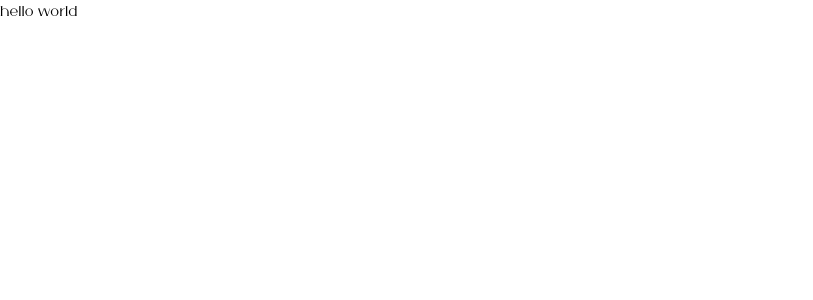
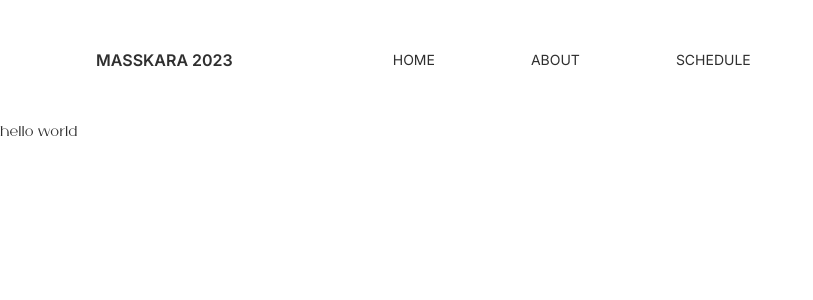
Before and after one commit to joshxfi/masskara-23, a Next.js app: page / in a window 1280 px wide. Shown: the top 300 px of the page, without its empty margins (0-813 px from the left). Built offline with nearby package versions, Linux system fonts and the light colour scheme.

Commit message:
feat: add navbar

```diff
--- a/src/app/layout.tsx
+++ b/src/app/layout.tsx
@@ -1,6 +1,7 @@
 import type { Metadata } from "next";
 import { Inter } from "next/font/google";
 import "./globals.css";
+import { Navbar } from "@/components";
 
 const inter = Inter({ subsets: ["latin"] });
 
@@ -16,7 +17,10 @@ export default function RootLayout({
 }) {
   return (
     <html lang="en">
-      <body className={inter.className}>{children}</body>
+      <body className={`${inter.className} text-secondary-100`}>
+        <Navbar />
+        {children}
+      </body>
     </html>
   );
 }
--- /dev/null
+++ b/src/components/Navbar.tsx
@@ -0,0 +1,13 @@
+export const Navbar = () => {
+  return (
+    <nav className="uppercase flex space-x-40 items-center px-24 py-12">
+      <h1 className="font-semibold">Masskara 2023</h1>
+
+      <ul className="flex space-x-24 text-sm">
+        <li>Home</li>
+        <li>About</li>
+        <li>Schedule</li>
+      </ul>
+    </nav>
+  );
+};
--- /dev/null
+++ b/src/components/index.ts
@@ -0,0 +1 @@
+export * from './Navbar';
--- a/tailwind.config.ts
+++ b/tailwind.config.ts
@@ -11,6 +11,11 @@ const config: Config = {
       fontFamily: {
         bosch: ["var(--font-bosch)"],
       },
+      colors: {
+        secondary: {
+          100: "#2F2F2F",
+        },
+      },
     },
   },
   plugins: [],
```
Also changed, not shown: public/images/half-logo.png (renamed from public/assets/images/half-logo.png).
